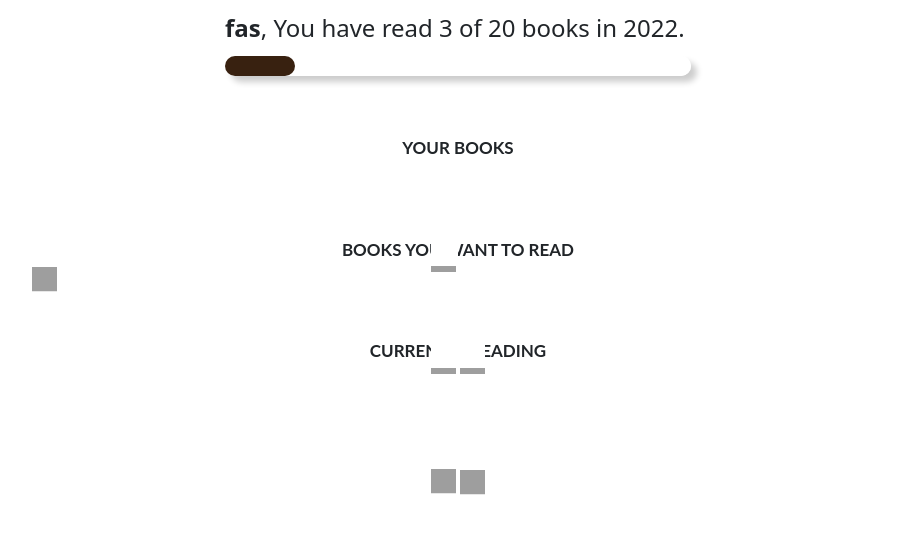
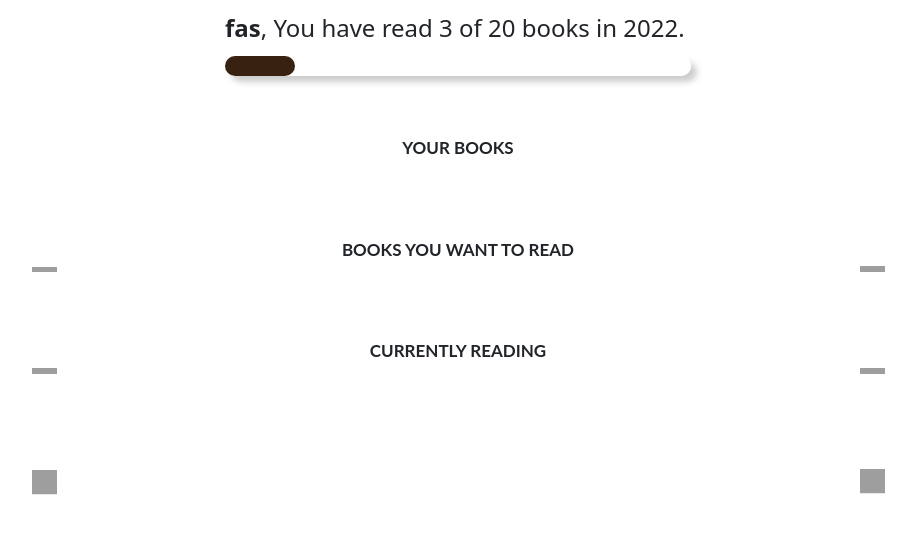
Before and after one commit to Cica-Maca/GoodBooks, a Django app: page /Books/profile in a window 1280 px wide. Shown: the part 56-590 px from the top of the page, without its empty margins (187-1103 px from the left). Run offline with Django 4.2, Linux system fonts and the light colour scheme; a user stored in the database is signed in; data comes from the database, SQL or seed files in the repository; both versions use the stored data as it was after the commit; some libraries are stand-ins or nearby versions; grey boxes are pictures that could not be loaded.

Commit message:
Profile page displaying books that the user has read, want to read, is currently reading.

```diff
--- a/Reading/Books/static/javascript.js
+++ b/Reading/Books/static/javascript.js
@@ -100,6 +100,7 @@ if (document.URL.includes('show')){
 if(document.URL.includes('profile')){
   document.querySelectorAll('.content-book-hidden').forEach(book => {
     isbn = book.id
+    let div = book.parentElement
     let url, wrongJson;
     if (isNaN(isbn)){
       wrongJson = true;
@@ -118,8 +119,8 @@ if(document.URL.includes('profile')){
         items = JSON.parse(items)
       }
 
-      bookList(items, document.querySelector('.index-genre'))
-      moveArrow()
+      bookList(items, div)
+      moveArrow
     })
   })
   window.addEventListener('resize', moveArrow)
@@ -314,8 +315,6 @@ function showMore(text, state) {
 
 // Fetches 40 books by genre and and displays them in a list
 function bookList(items, genre, title){
-
-  genre = genre || document.querySelector('.index-genre');
   title = title || null
   let i = 0;
   items.items.every(item => {
--- a/Reading/Books/templates/Books/profile.html
+++ b/Reading/Books/templates/Books/profile.html
@@ -31,7 +31,7 @@
                 <div class="author-name">Books you want to read</div>
                 <div class="content-book">
                 {% if wantRead %}
-                <ul class="index-genre" style="width:fit-content" id="wantRead">
+                <ul class="index-genre" style="width:857px" id="wantRead">
                     <div class="arrow-right">
                         <img src="http://clipart-library.com/images_k/transparent-arrow-icon/transparent-arrow-icon-5.png" class="arrow-img">
                       </div>
@@ -49,7 +49,7 @@
                 <div class="author-name">Currently reading</div>
                 <div class="content-book">
                     {% if reading %}
-                    <ul class="index-genre" style="width:fit-content" id="reading">
+                    <ul class="index-genre" style="width:857px" id="reading">
                         <div class="arrow-right">
                             <img src="http://clipart-library.com/images_k/transparent-arrow-icon/transparent-arrow-icon-5.png" class="arrow-img">
                           </div>
```
Also changed, not shown: Reading/db.sqlite3.
